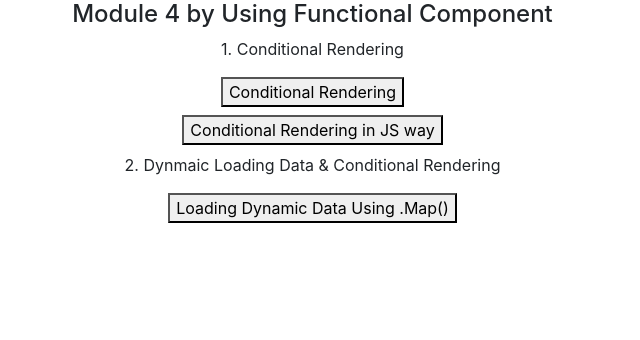
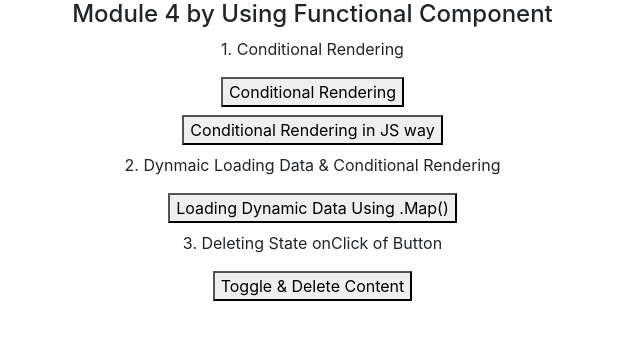
Before and after one commit to HusnainK721/my-first-app, a React (Create React App) app: page / in a window 1280 px wide. Shown: the top 340 px of the page, without its empty margins (0-640 px from the left). Built offline with nearby package versions, Linux system fonts and the light colour scheme.

Commit message:
working with splice method

```diff
--- a/src/Component/Module-4-ListAndConditional/ListAndConditionalFunctional/D-DeletingState/DeletingStateParentF.jsx
+++ b/src/Component/Module-4-ListAndConditional/ListAndConditionalFunctional/D-DeletingState/DeletingStateParentF.jsx
@@ -22,7 +22,7 @@ export const DeletingStateParentF = () => {
 
   const removePersonData = (indexPerson) => {
     const newPersonData = [...personData]; // called state immutability OR (Copying existing state)
-    newPersonData.splice(indexPerson, 1);
+    newPersonData.splice(indexPerson[0]);
     setPersonData(newPersonData);
   };
   return (
--- a/src/Component/Module-4-ListAndConditional/Module4ListAndConditional.jsx
+++ b/src/Component/Module-4-ListAndConditional/Module4ListAndConditional.jsx
@@ -7,7 +7,7 @@ import { ConditionalRenderingParentInJSWayFunc } from "./ListAndConditionalFunct
 // import { OutputtingListDynamicallyParentC } from "./ListAndConditionalClass/C-OutputtingListDynamically/OutputtingListDynamicallyParentC";
 import { OutputtingListDynamicallyParentF } from "./ListAndConditionalFunctional/C-OutputtingListDynamicUsingMap/OutputtingListDynamicallyParentF";
 // import { DeletingStateParentC } from "./ListAndConditionalClass/D-DeletingState/DeletingStateParentC";
-// import { DeletingStateParentF } from "./ListAndConditionalFunctional/D-DeletingState/DeletingStateParentF";
+import { DeletingStateParentF } from "./ListAndConditionalFunctional/D-DeletingState/DeletingStateParentF";
 // // import { MapFunctionPracticeParent } from "../Practice/MapFunctionaPractice/MapFunctionPracticeParent";
 // // import { FetchingDataFromJsonParent } from "../Practice/FetchingDataFromJSON/FetchingDataFromJsonParent";
 // import { ListAndKeysParentC } from "./ListAndConditionalClass/E-ListAndKeys/ListAndKeysParentC";
@@ -34,7 +34,7 @@ export const Module4ListAndConditional = () => {
             <ConditionalRenderingParentInFunc />
             <ConditionalRenderingParentInJSWayFunc />
             <OutputtingListDynamicallyParentF />
-            {/*<DeletingStateParentF /> */}
+            <DeletingStateParentF />
 
             {/* <ListAndKeysParentF /> */}
           </div>
```
Also changed, not shown: 1 other file (tests, documents, lock files or other folders).
